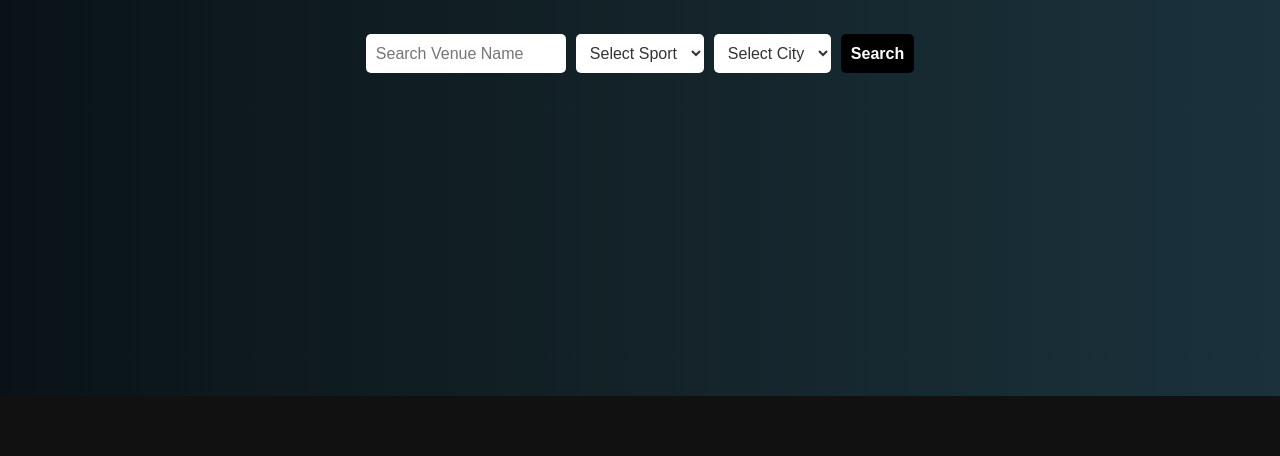
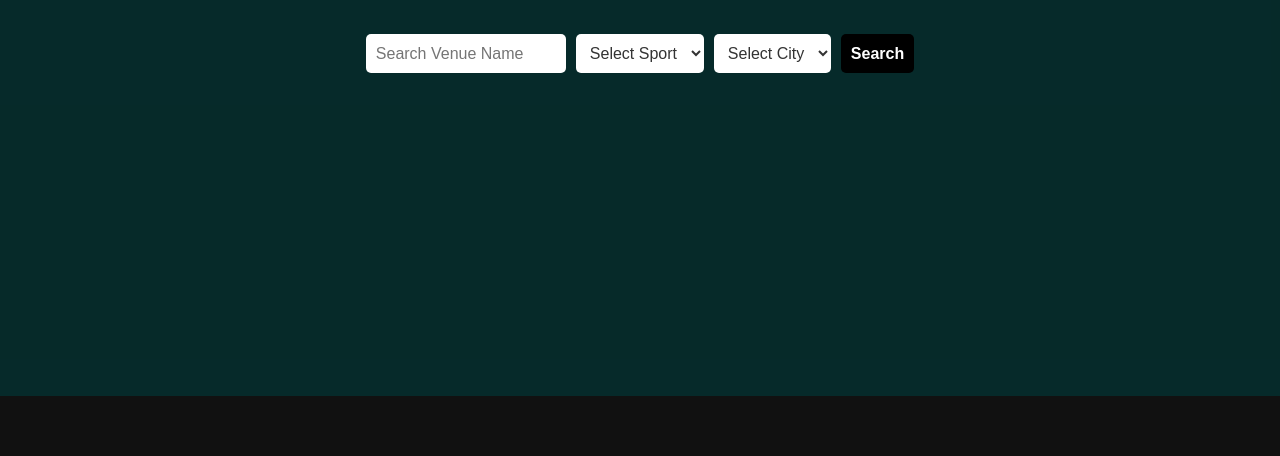
Before and after one commit to lakshyakanjwanii/milk, a plain HTML site: page index.html in a window 1280 px wide. Shown: the part 404-860 px from the top of the page. Drawn offline with Linux system fonts and the light colour scheme.

Commit message:
small change

```diff
--- a/styles.css
+++ b/styles.css
@@ -8,7 +8,7 @@
 html, body {
   height: 100%;
   font-family: 'Segoe UI', 'Arial', sans-serif;
-  background: linear-gradient(to right, #0f2027, #203a43, #2c5364);
+  background-color: #0a4645;
   color: #fff;
 }
 
```
